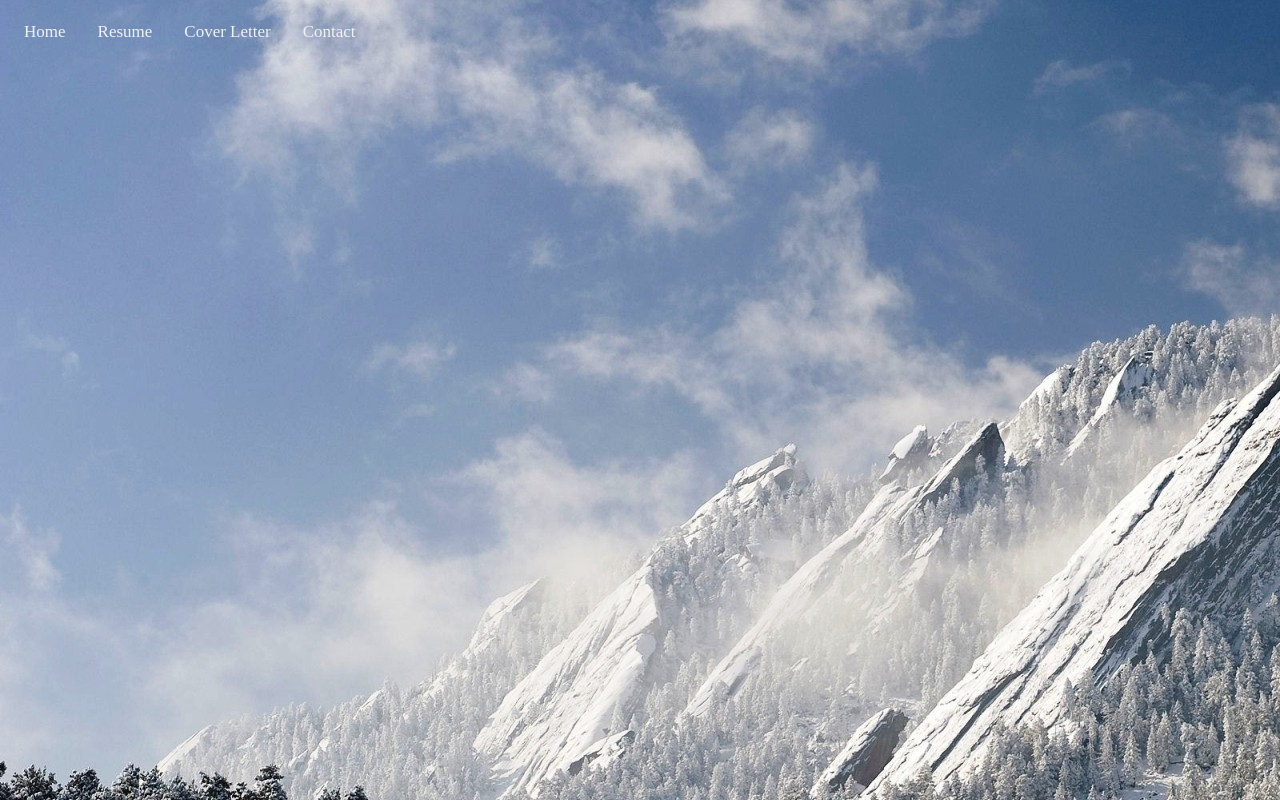
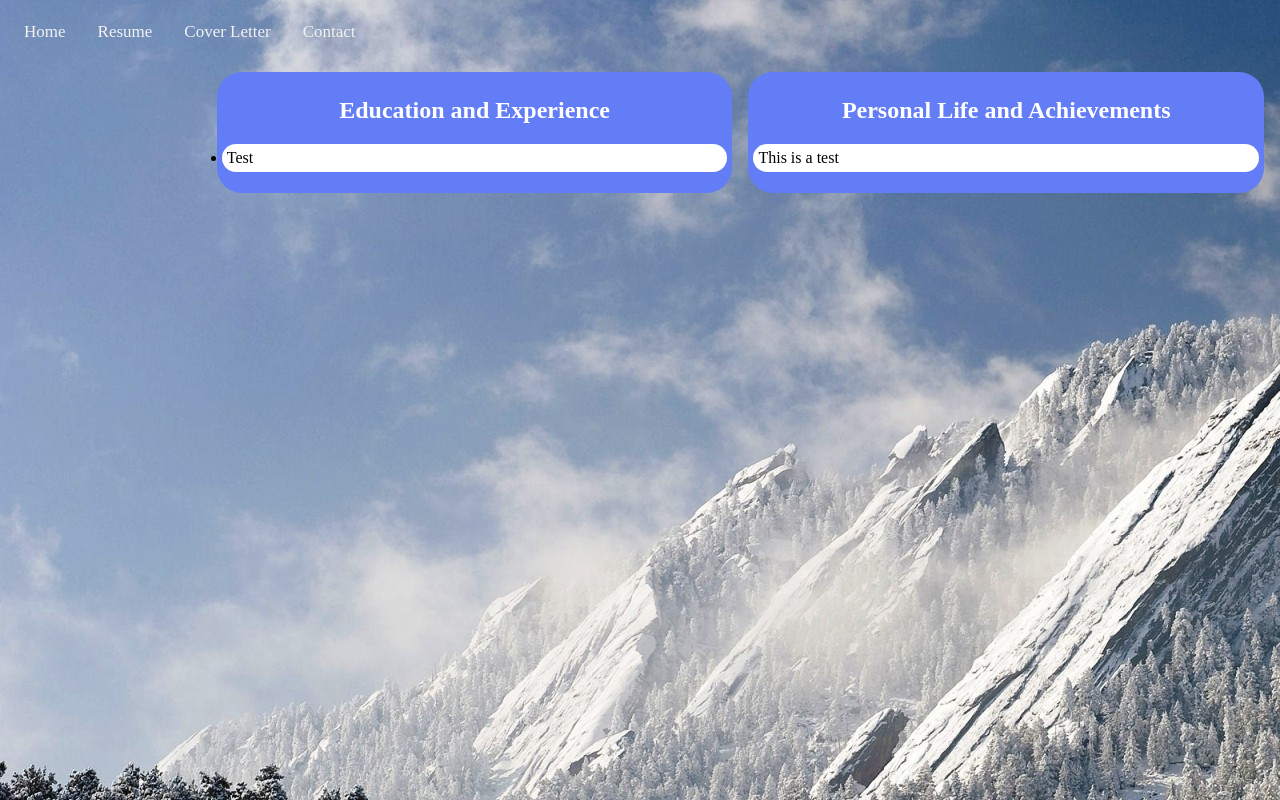
Before and after one commit to bpiatek91/bpiatek91.github.io, a plain HTML site: page index.html in a window 1280 px wide. Drawn offline with Linux system fonts and the light colour scheme.

Commit message:
making progress
added columns

```diff
--- a/index.html
+++ b/index.html
@@ -10,6 +10,25 @@
        <a href="BrettPiatekCV.pdf" target="popup">Cover Letter</a>
        <a href="contact.html">Contact</a>
     </div>
+<br>
+<br>
+<br>
+<div class="row">
+    <div class="column"></div>
+    <div class="column2 container" id="rcorners1"><h2>Personal Life and Achievements</h2>
+    <p id="rcorners1">
+            This is a test
+    </p>
 
+    </div>
+
+    <div class="column2 container" id="rcorners1"><h2>Education and Experience</h2>
+    <ul id="rcorners1">
+       <li>Test</li>
+    </ul>
+
+    </div>
+
+</div>
 </body>
 </html>
--- a/styles.css
+++ b/styles.css
@@ -34,3 +34,45 @@
 h3{
     color:white;
 }
+.column {
+    float: left;
+    width: 20%;
+    position: relative;
+  }
+.column2 {
+    float: right;
+    width: 40%;
+    position: relative;
+}
+
+.container{
+    margin: 8px;
+    margin-top: 10px;
+    min-height: 70%;
+    background: rgb(98, 125, 245)
+
+}
+
+.row:after {
+    content: "";
+    display: table;
+    clear: both;
+}
+
+h2{
+    color: white;
+    text-align: center;
+}
+
+#rcorners1 {
+    border-radius: 25px;
+    padding: 5px;
+  }
+
+p{
+    background-color: white;
+    color: black;
+}
+ul{
+    background-color: white;
+}
```
